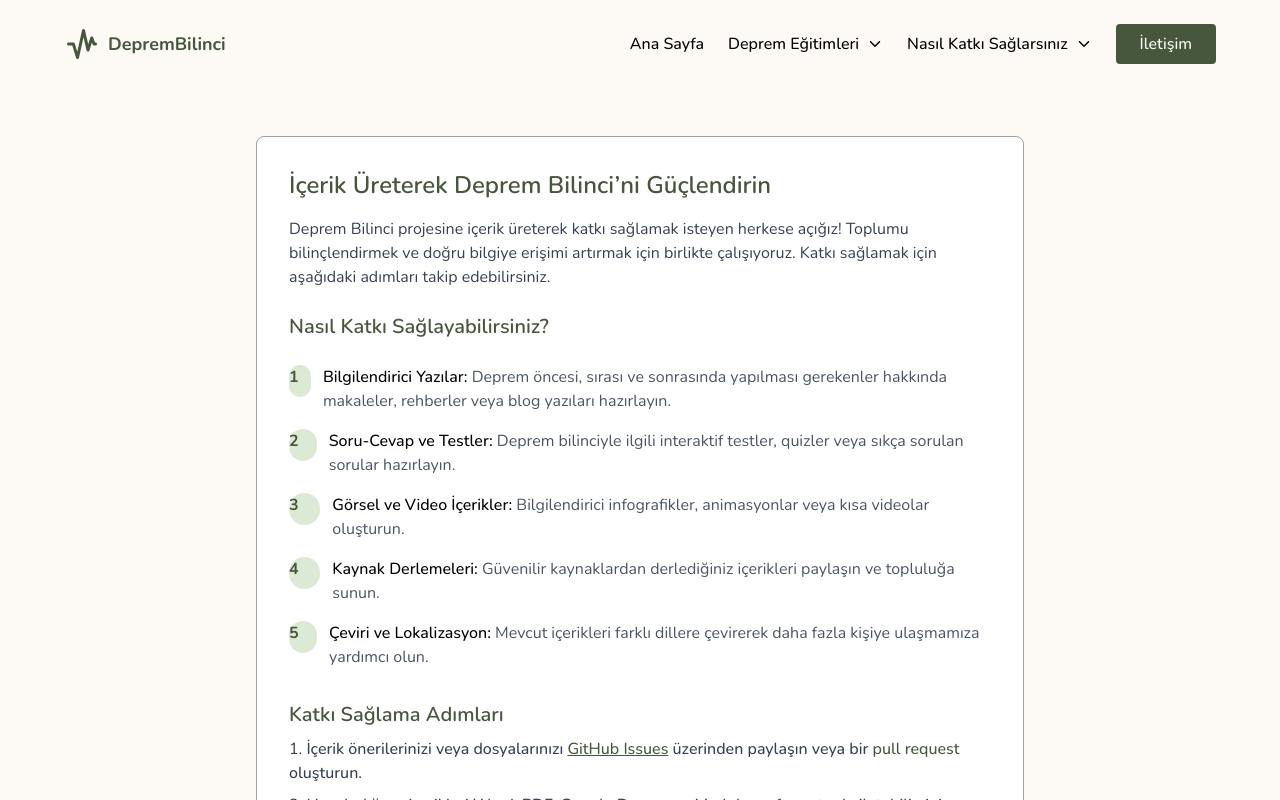
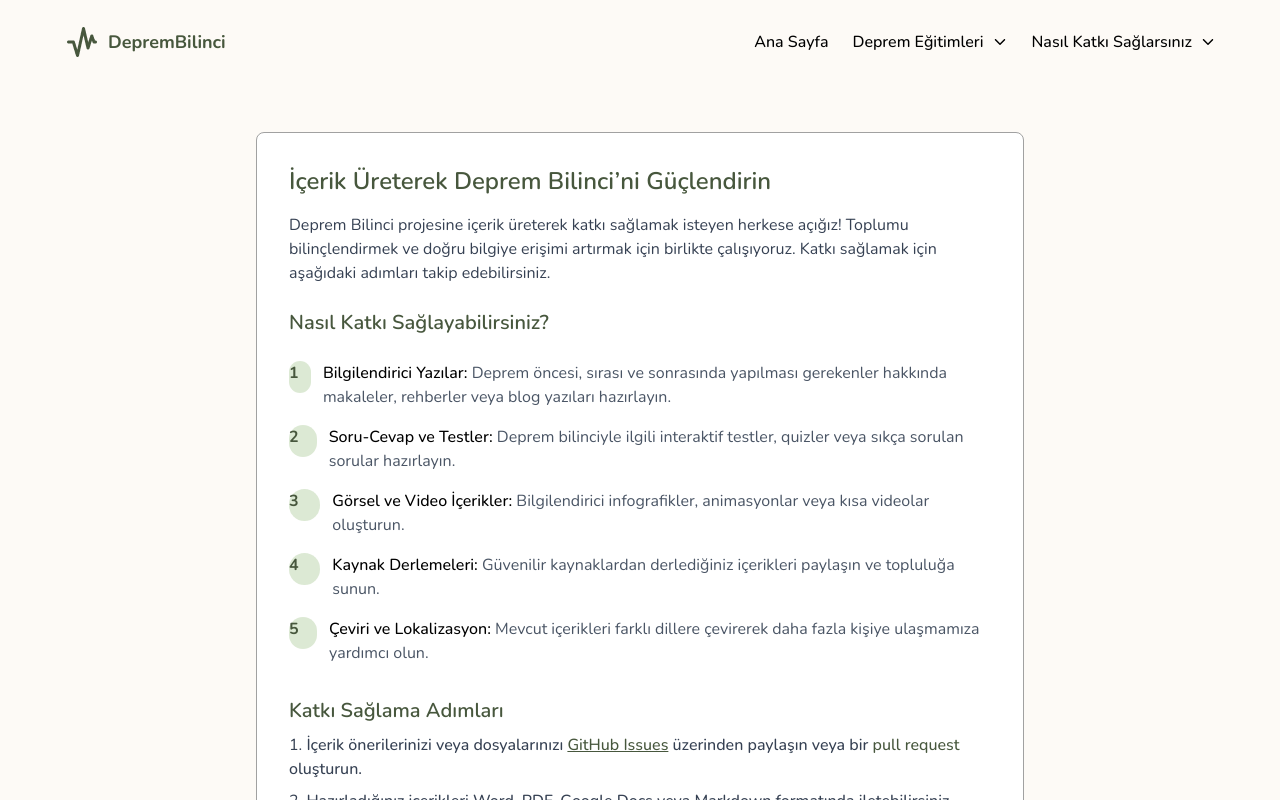
Before and after one commit to HSD-OSTIMTECH/DepremBilinci, a Next.js app: page /katki/icerik-uret in a window 1280 px wide. Shown: the top 800 px of the page. Built offline with nearby package versions, Linux system fonts and the light colour scheme.

Commit message:
feat: deleted contact btn

```diff
--- a/components/Navbar.tsx
+++ b/components/Navbar.tsx
@@ -85,8 +85,6 @@ const Navbar = () => {
                 </DropdownMenuContent>
 
             </DropdownMenu>
-
-            <a href="/iletisim" className='px-6 py-2 rounded-sm bg-primary text-background hover:-translate-y-0.5 transition-all'>İletişim</a>
         </div>
 
     </nav>
```
